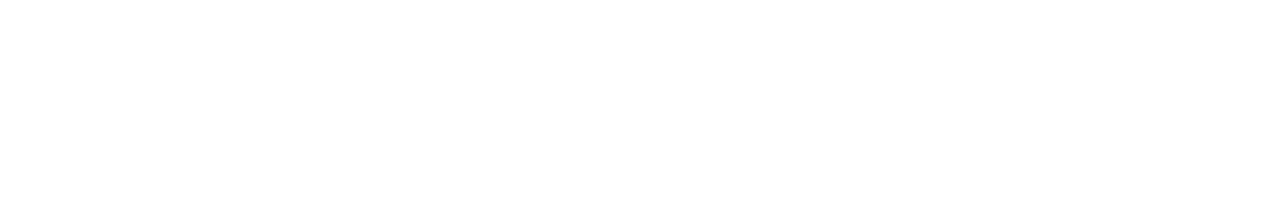
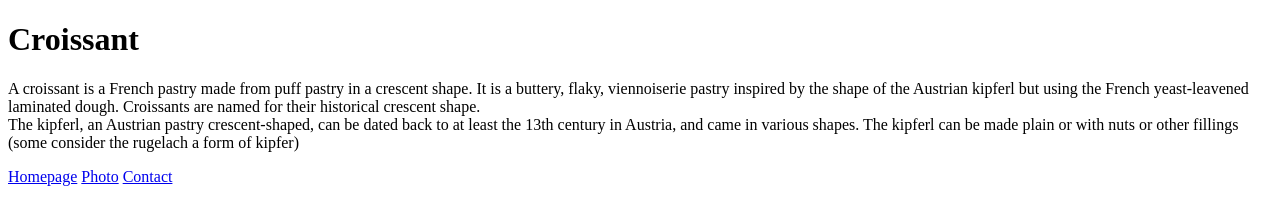
Before and after one commit to Danielafsp/Croissant, a plain HTML site: page index.html in a window 1280 px wide. Drawn offline with Linux system fonts and the light colour scheme.

Commit message:
Add content to index.html

```diff
--- a/index.html
+++ b/index.html
@@ -5,5 +5,23 @@
     <meta name="viewport" content="width=device-width, initial-scale=1.0" />
     <title>Document</title>
   </head>
-  <body></body>
+  <body>
+    <h1>Croissant</h1>
+    <p>
+      A croissant is a French pastry made from puff pastry in a crescent shape.
+      It is a buttery, flaky, viennoiserie pastry inspired by the shape of the
+      Austrian kipferl but using the French yeast-leavened laminated dough.
+      Croissants are named for their historical crescent shape.
+      <br />
+      The kipferl, an Austrian pastry crescent-shaped, can be dated back to at
+      least the 13th century in Austria, and came in various shapes. The kipferl
+      can be made plain or with nuts or other fillings (some consider the
+      rugelach a form of kipfer)
+    </p>
+    <footer>
+      <a href="/">Homepage</a>
+      <a href="/photo.html">Photo</a>
+      <a href="/contact.html">Contact</a>
+    </footer>
+  </body>
 </html>
```
Also changed, not shown: 1 other file.
